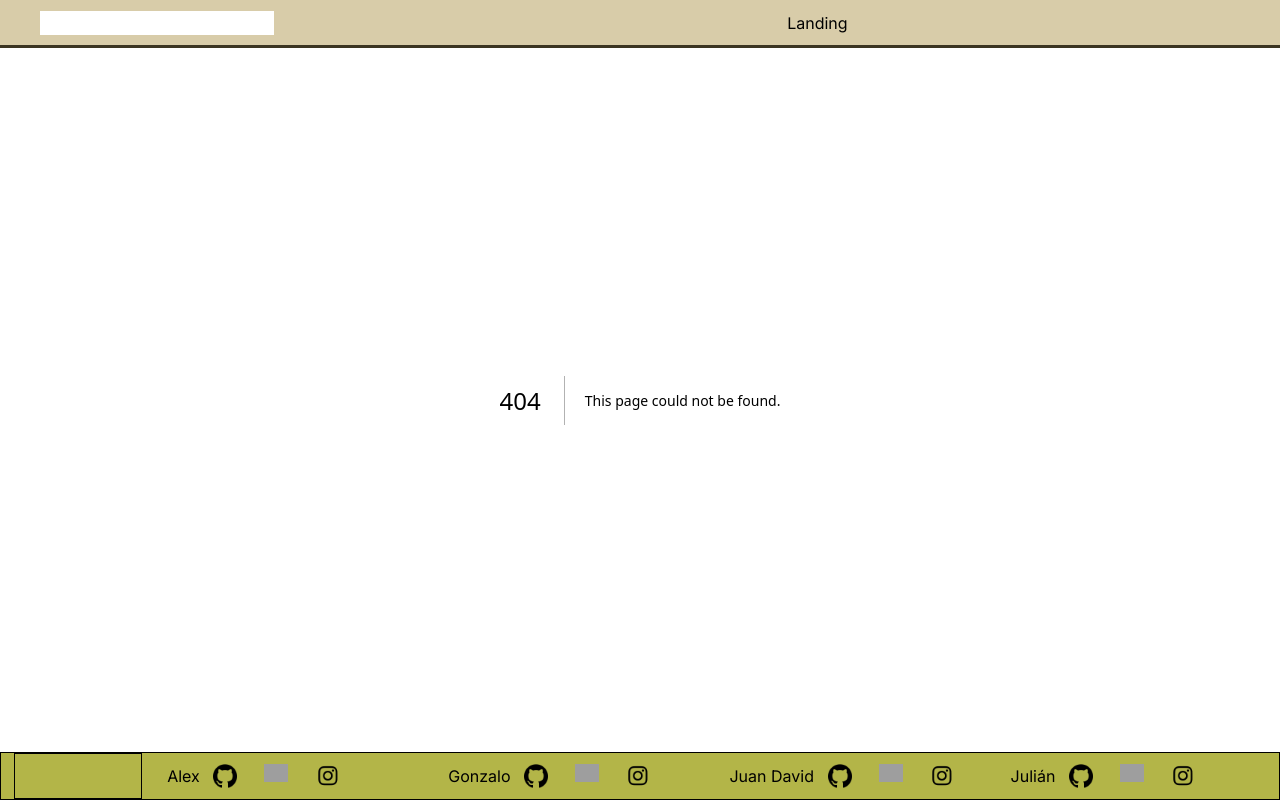
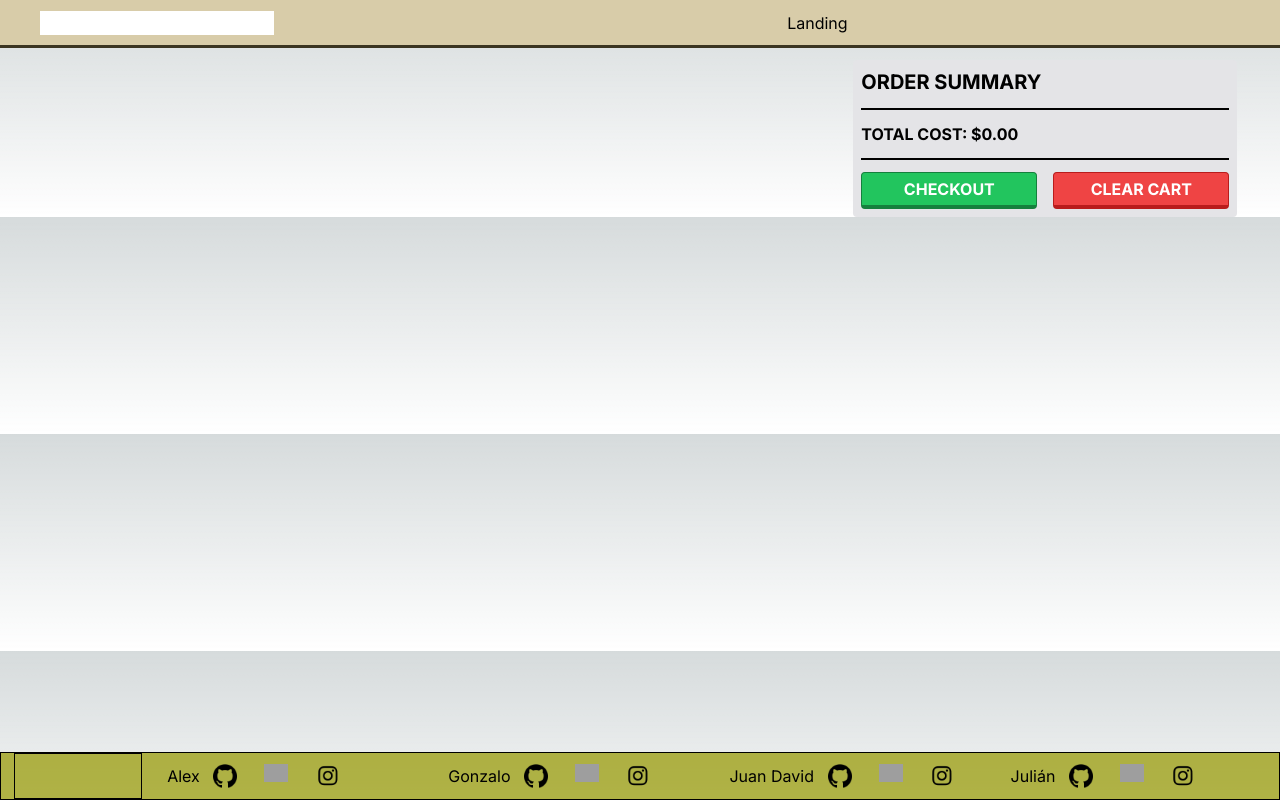
Before and after one commit to BiblioBuds/BiblioBuds, a Next.js app: page /cart in a window 1280 px wide. Before the commit this address had no page. Built offline with nearby package versions, Linux system fonts and the light colour scheme; grey boxes are pictures that could not be loaded.

Commit message:
cart page done and imported some fonts from google

```diff
--- /dev/null
+++ b/src/app/cart/page.jsx
@@ -0,0 +1,145 @@
+"use client";
+import React, { useEffect, useState } from "react";
+
+const CartItem = ({ book, removeFromCart }) => (
+  <div className="flex flex-row bg-zinc-100 rounded border border-b-[6px] border-black w-[90%] space-x-8 text-sm">
+    <section>
+      <img className="w-32 h-56 rounded-tl" src={book.image} alt={book.title} />
+    </section>
+    <section className="flex flex-col w-[81%] justify-evenly">
+      <div className="font-lato">
+        <span className="font-bold">Title: </span>
+        {book.title}
+      </div>
+      <div className="font-lato">
+        <span className="font-bold">Author: </span>
+        <span className="italic">{book.author}</span>
+      </div>
+      <div className="font-lato">
+        <span className="font-bold">Editorial: </span>
+        {book.editorial?.editorial}
+      </div>
+      <div className="space-x-1 font-lato">
+        <span className="font-bold">Languages:</span>
+        {book.bookLanguages.map((item) => (
+          <span
+            onClick={() => console.log(item)}
+            className="rounded p-1 bg-green-600 border-b-2 border-b-green-800 text-white font-bold"
+          >
+            {item?.language.language}
+          </span>
+        ))}
+      </div>
+      {/* <div className="space-x-1 font-lato">
+        <span className="font-bold">Genres:</span>
+        {book.bookGenres.map((item) => (
+          <span
+            onClick={() => console.log(item)}
+            className="rounded p-1 bg-green-600 border-b-2 border-b-green-800 text-white font-bold"
+          >
+            {item?.genre.genre}
+          </span>
+        ))}
+      </div>
+      <div className="space-x-1 font-lato">
+        <span className="font-bold">Formats:</span>
+        {book.bookFormats.map((item) => (
+          <span
+            onClick={() => console.log(item)}
+            className="rounded p-1 bg-green-600 border-b-2 border-b-green-800 text-white font-bold"
+          >
+            {item?.format.format}
+          </span>
+        ))}
+      </div> */}
+      <button
+        className={`flex flex-row border rounded text-white hover:text-black border-b-4 bg-red-500 hover:bg-red-400 border-red-700 duration-300 font-bold mt-2 p-1 justify-center items-center`}
+        onClick={() => removeFromCart(book)}
+      >
+        REMOVE FROM CART
+      </button>
+      {/* <div className="font-lato">
+        <span className="font-bold">Price: </span>${book.price}
+      </div> */}
+    </section>
+  </div>
+);
+
+const Cart = () => {
+  const [cartItems, setCartItems] = useState([]);
+  const [isLoading, setLoading] = useState(true);
+  useEffect(() => {
+    let items = JSON.parse(localStorage.getItem("cart")) || [];
+    setCartItems(items);
+    setLoading(false);
+  }, []);
+
+  const removeFromCart = (book) => {
+    let cartItems = JSON.parse(localStorage.getItem("cart")) || [];
+
+    let itemIndex = cartItems.findIndex((item) => item.id === book.id);
+
+    cartItems.splice(itemIndex, 1);
+
+    localStorage.setItem("cart", JSON.stringify(cartItems));
+
+    setCartItems(cartItems);
+    return cartItems;
+  };
+
+  const clearCart = () => {
+    localStorage.removeItem("cart");
+    setCartItems([]);
+  };
+
+  return (
+    <div className="flex flex-col w-full justify-center items-center space-y-4">
+      <h1 className="p-2 text-xl font-bold font-inter tracking-wide">
+        BIBLIOBUDS CART!{" "}
+        {cartItems.length ? `(${cartItems.length} ITEMS)` : null}
+      </h1>
+      <div className="flex flex-row w-full">
+        <div className="flex-grow w-2/3 flex flex-col justify-center items-center space-y-4">
+          {!isLoading &&
+            cartItems.map((item) => (
+              <CartItem book={item} removeFromCart={removeFromCart} />
+            ))}
+        </div>
+        <div className="space-x-8 w-1/3 flex flex-col items-start">
+          <div className="p-2 rounded bg-zinc-200 w-[90%] h-fit space-y-3">
+            <h1 className="font-bold font-inter text-xl">ORDER SUMMARY</h1>
+            <div className="border border-black"></div>
+            {cartItems.map((item) => (
+              <div className="flex justify-between">
+                <div className="text-sm">
+                  <span className="font-bold">x1</span> {item.title}
+                </div>
+                <div className="text-sm font-bold">${item.price}</div>
+              </div>
+            ))}
+            <p className="font-bold font-inter">
+              TOTAL COST: $
+              {cartItems
+                .reduce((total, item) => total + item.price, 0)
+                .toFixed(2)}
+            </p>
+            <div className="border border-black"></div>
+            <div className="space-x-4 flex justify-evenly">
+              <button className="p-1 w-full bg-green-500 text-white font-bold rounded border border-green-700 border-b-4 hover:bg-green-700 hover:border-green-500 duration-300">
+                CHECKOUT
+              </button>
+              <button
+                className="p-1 w-full bg-red-500 text-white font-bold rounded border border-red-700 border-b-4 hover:bg-red-700 hover:border-red-500 duration-300"
+                onClick={clearCart}
+              >
+                CLEAR CART
+              </button>
+            </div>
+          </div>
+        </div>
+      </div>
+    </div>
+  );
+};
+
+export default Cart;
--- a/src/app/globals.css
+++ b/src/app/globals.css
@@ -1,3 +1,4 @@
+@import url("https://fonts.googleapis.com/css2?family=Inter&family=Lato&family=Raleway&display=swap");
 @tailwind base;
 @tailwind components;
 @tailwind utilities;
--- a/src/components/cards/card.jsx
+++ b/src/components/cards/card.jsx
@@ -1,6 +1,11 @@
 import { useState, useEffect } from "react";
 import Link from "next/link";
-import { FaBookOpen, FaShoppingCart, FaTimesCircle } from "react-icons/fa";
+import {
+  FaBookOpen,
+  FaShoppingCart,
+  FaTimesCircle,
+  FaDollarSign,
+} from "react-icons/fa";
 import { IoMdClose } from "react-icons/io";
 // import style from "./card.module.css";
 // Helper function to manage cart items
@@ -49,9 +54,12 @@ const Card = ({ book }) => {
         </span>
         <section className="w-9/10 flex flex-row text-xs mt-2 space-x-4">
           <span className="flex flex-row justify-center items-center">
-            <FaBookOpen className="mr-2" /> {book.pages}
+            <FaBookOpen className="mr-1" /> {book.pages}
           </span>
-          <span className="">${book.price}</span>
+          <span className="flex flex-row justify-center items-center">
+            <FaDollarSign />
+            {book.price}
+          </span>
         </section>
         <button
           onClick={handleCart}
--- a/src/components/pagination/Pagination.js
+++ b/src/components/pagination/Pagination.js
@@ -1,6 +1,5 @@
 import React from "react";
-import PropTypes from "prop-types";
-import { LuArrowBigRight, LuArrowBigLeft } from "react-icons/lu";
+import { FaAngleLeft, FaAngleRight } from "react-icons/fa";
 
 const Pagination = ({ currentPage, totalPages, onPageChange }) => {
   const handlePageClick = (page) => {
@@ -9,25 +8,29 @@ const Pagination = ({ currentPage, totalPages, onPageChange }) => {
 
   return (
     <div className="flex justify-center space-x-2">
+      {!(currentPage === 1) ? (
         <button
           onClick={() => handlePageClick(currentPage - 1)}
           disabled={currentPage === 1}
-        className={`px-3 py-1 border rounded-full border-black text-black ${
-          currentPage === 1 ? "" : "hover:text-white hover:bg-red-500"
+          className={`px-3 py-1 border rounded border-b-4 border-b-black border-black text-black ${
+            currentPage === 1 ? "" : "hover:text-white hover:bg-black"
           } duration-300`}
         >
-        <LuArrowBigLeft />
+          <FaAngleLeft className="h-[75%]" />
         </button>
+      ) : null}
       {renderPaginationLinks()}
+      {!(currentPage === totalPages) ? (
         <button
           onClick={() => handlePageClick(currentPage + 1)}
           disabled={currentPage === totalPages}
-        className={`px-3 py-1 border rounded-full border-black text-black ${
-          currentPage === totalPages ? "" : "hover:text-white hover:bg-red-500"
+          className={`px-3 py-1 border rounded border-b-4 border-b-black border-black text-black ${
+            currentPage === totalPages ? "" : "hover:text-white hover:bg-black"
           } duration-300`}
         >
-        <LuArrowBigRight />
+          <FaAngleRight className="h-[75%]" />
         </button>
+      ) : null}
     </div>
   );
 
@@ -40,10 +43,10 @@ const Pagination = ({ currentPage, totalPages, onPageChange }) => {
           key={i}
           onClick={() => handlePageClick(i)}
           disabled={i === currentPage}
-          className={`px-3 py-1 border rounded-full border-black ${
+          className={`px-3 py-1 border rounded border-b-4 border-black border-b-black font-bold  ${
             i === currentPage
               ? "bg-black text-white"
-              : "text-black hover:text-white hover:bg-red-500 duration-300"
+              : "text-black hover:text-white hover:bg-black duration-300"
           }`}
         >
           {i}
--- a/tailwind.config.js
+++ b/tailwind.config.js
@@ -2,7 +2,13 @@
 module.exports = {
   content: ["./src/**/*.{js,ts,jsx,tsx,mdx}"],
   theme: {
-    extend: {},
+    extend: {
+      fontFamily: {
+        inter: ["Inter", "sans-serif"],
+        lato: ["Lato", "sans-serif"],
+        raleway: ["Raleway", "sans-serif"],
+      },
+    },
   },
   plugins: [],
 };
```
Lines whose indentation alone changed are shown as unchanged.
